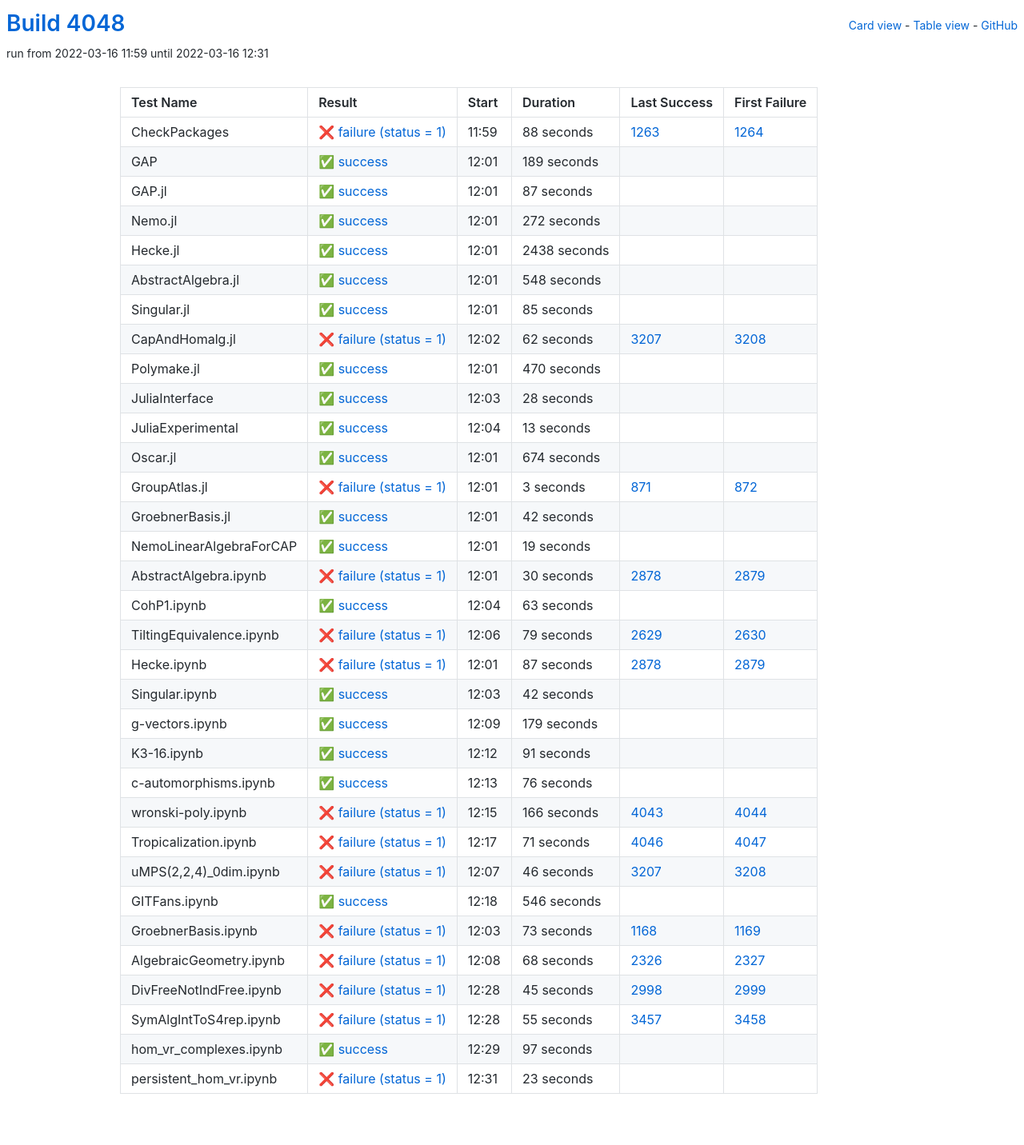
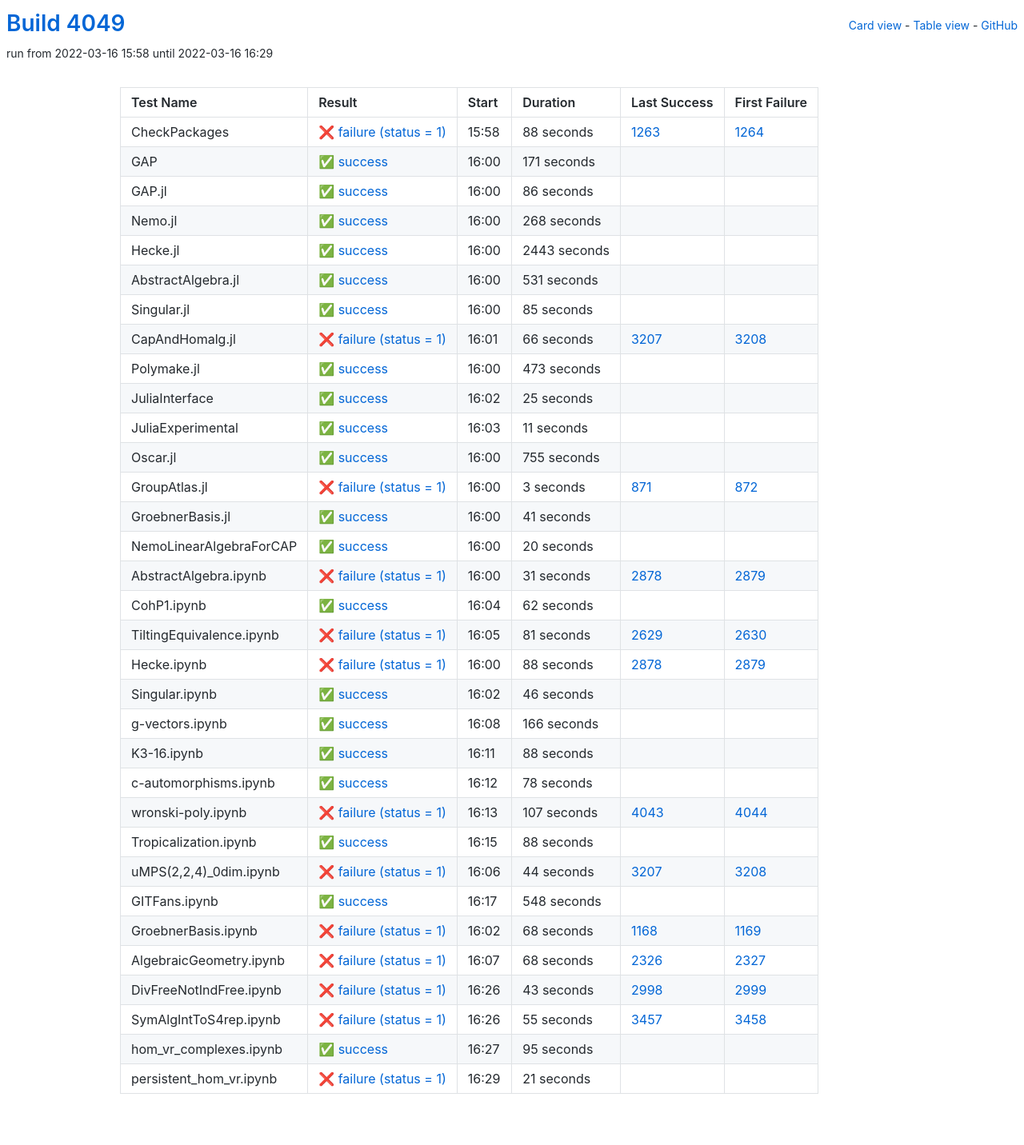
Before and after one commit to oscar-system/oscar-ci-status-stable, a Jekyll site: the page built from table.html, in a window 1280 px wide. Shown: the whole page at 80% size. Built offline with Jekyll 4.4.1, drawn with Linux system fonts in a browser that asks for light colours.

Commit message:
Build #4049

```diff
--- a/_data/ci.yml
+++ b/_data/ci.yml
@@ -1,6 +1,6 @@
 ---
-build: 4048
-build_url: https://oscarci.mathematik.uni-kl.de/job/oscar-stable/4048/
+build: 4049
+build_url: https://oscarci.mathematik.uni-kl.de/job/oscar-stable/4049/
 job: oscar-stable
 organization: oscar-system
 repo: oscar-ci-status-stable
@@ -8,8 +8,8 @@ repourl: https://github.com/oscar-system/oscar-ci-status-stable
 tests:
 - name: CheckPackages
   id: checkpackages
-  log: https://oscarci.mathematik.uni-kl.de/job/oscar-stable/4048/artifact/logs/build-4048/CheckPackages.log
-  start: 2022-03-16 11:59
+  log: https://oscarci.mathematik.uni-kl.de/job/oscar-stable/4049/artifact/logs/build-4049/CheckPackages.log
+  start: 2022-03-16 15:58
   success: false
   exitcode: 1
   status: failure
@@ -20,68 +20,68 @@ tests:
   first_failure_url: https://oscarci.mathematik.uni-kl.de/job/oscar-stable/1264/
 - name: GAP
   id: gap
-  log: https://oscarci.mathematik.uni-kl.de/job/oscar-stable/4048/artifact/logs/build-4048/GAP.log
-  start: 2022-03-16 12:01
+  log: https://oscarci.mathematik.uni-kl.de/job/oscar-stable/4049/artifact/logs/build-4049/GAP.log
+  start: 2022-03-16 16:00
   success: true
   exitcode: 0
   status: success
-  duration: 189
+  duration: 171
   last_success: false
   last_success_url:
   first_failure: false
   first_failure_url:
 - name: GAP.jl
   id: gap-jl
-  log: https://oscarci.mathematik.uni-kl.de/job/oscar-stable/4048/artifact/logs/build-4048/GAP.jl.log
-  start: 2022-03-16 12:01
+  log: https://oscarci.mathematik.uni-kl.de/job/oscar-stable/4049/artifact/logs/build-4049/GAP.jl.log
+  start: 2022-03-16 16:00
   success: true
   exitcode: 0
   status: success
-  duration: 87
+  duration: 86
   last_success: false
   last_success_url:
   first_failure: false
   first_failure_url:
 - name: Nemo.jl
   id: nemo-jl
-  log: https://oscarci.mathematik.uni-kl.de/job/oscar-stable/4048/artifact/logs/build-4048/Nemo.jl.log
-  start: 2022-03-16 12:01
+  log: https://oscarci.mathematik.uni-kl.de/job/oscar-stable/4049/artifact/logs/build-4049/Nemo.jl.log
+  start: 2022-03-16 16:00
   success: true
   exitcode: 0
   status: success
-  duration: 272
+  duration: 268
   last_success: false
   last_success_url:
   first_failure: false
   first_failure_url:
 - name: Hecke.jl
   id: hecke-jl
-  log: https://oscarci.mathematik.uni-kl.de/job/oscar-stable/4048/artifact/logs/build-4048/Hecke.jl.log
-  start: 2022-03-16 12:01
+  log: https://oscarci.mathematik.uni-kl.de/job/oscar-stable/4049/artifact/logs/build-4049/Hecke.jl.log
+  start: 2022-03-16 16:00
   success: true
   exitcode: 0
   status: success
-  duration: 2438
+  duration: 2443
   last_success: false
   last_success_url:
   first_failure: false
   first_failure_url:
 - name: AbstractAlgebra.jl
   id: abstractalgebra-jl
-  log: https://oscarci.mathematik.uni-kl.de/job/oscar-stable/4048/artifact/logs/build-4048/AbstractAlgebra.jl.log
-  start: 2022-03-16 12:01
+  log: https://oscarci.mathematik.uni-kl.de/job/oscar-stable/4049/artifact/logs/build-4049/AbstractAlgebra.jl.log
+  start: 2022-03-16 16:00
   success: true
   exitcode: 0
   status: success
-  duration: 548
+  duration: 531
   last_success: false
   last_success_url:
   first_failure: false
   first_failure_url:
 - name: Singular.jl
   id: singular-jl
-  log: https://oscarci.mathematik.uni-kl.de/job/oscar-stable/4048/artifact/logs/build-4048/Singular.jl.log
-  start: 2022-03-16 12:01
+  log: https://oscarci.mathematik.uni-kl.de/job/oscar-stable/4049/artifact/logs/build-4049/Singular.jl.log
+  start: 2022-03-16 16:00
   success: true
   exitcode: 0
   status: success
@@ -92,68 +92,68 @@ tests:
   first_failure_url:
 - name: CapAndHomalg.jl
   id: capandhomalg-jl
-  log: https://oscarci.mathematik.uni-kl.de/job/oscar-stable/4048/artifact/logs/build-4048/CapAndHomalg.jl.log
-  start: 2022-03-16 12:02
+  log: https://oscarci.mathematik.uni-kl.de/job/oscar-stable/4049/artifact/logs/build-4049/CapAndHomalg.jl.log
+  start: 2022-03-16 16:01
   success: false
   exitcode: 1
   status: failure
-  duration: 62
+  duration: 66
   last_success: 3207
   last_success_url: https://oscarci.mathematik.uni-kl.de/job/oscar-stable/3207/
   first_failure: 3208
   first_failure_url: https://oscarci.mathematik.uni-kl.de/job/oscar-stable/3208/
 - name: Polymake.jl
   id: polymake-jl
-  log: https://oscarci.mathematik.uni-kl.de/job/oscar-stable/4048/artifact/logs/build-4048/Polymake.jl.log
-  start: 2022-03-16 12:01
+  log: https://oscarci.mathematik.uni-kl.de/job/oscar-stable/4049/artifact/logs/build-4049/Polymake.jl.log
+  start: 2022-03-16 16:00
   success: true
   exitcode: 0
   status: success
-  duration: 470
+  duration: 473
   last_success: false
   last_success_url:
   first_failure: false
   first_failure_url:
 - name: JuliaInterface
   id: juliainterface
-  log: https://oscarci.mathematik.uni-kl.de/job/oscar-stable/4048/artifact/logs/build-4048/JuliaInterface.log
-  start: 2022-03-16 12:03
+  log: https://oscarci.mathematik.uni-kl.de/job/oscar-stable/4049/artifact/logs/build-4049/JuliaInterface.log
+  start: 2022-03-16 16:02
   success: true
   exitcode: 0
   status: success
-  duration: 28
+  duration: 25
   last_success: false
   last_success_url:
   first_failure: false
   first_failure_url:
 - name: JuliaExperimental
   id: juliaexperimental
-  log: https://oscarci.mathematik.uni-kl.de/job/oscar-stable/4048/artifact/logs/build-4048/JuliaExperimental.log
-  start: 2022-03-16 12:04
+  log: https://oscarci.mathematik.uni-kl.de/job/oscar-stable/4049/artifact/logs/build-4049/JuliaExperimental.log
+  start: 2022-03-16 16:03
   success: true
   exitcode: 0
   status: success
-  duration: 13
+  duration: 11
   last_success: false
   last_success_url:
   first_failure: false
   first_failure_url:
 - name: Oscar.jl
   id: oscar-jl
-  log: https://oscarci.mathematik.uni-kl.de/job/oscar-stable/4048/artifact/logs/build-4048/Oscar.jl.log
-  start: 2022-03-16 12:01
+  log: https://oscarci.mathematik.uni-kl.de/job/oscar-stable/4049/artifact/logs/build-4049/Oscar.jl.log
+  start: 2022-03-16 16:00
   success: true
   exitcode: 0
   status: success
-  duration: 674
+  duration: 755
   last_success: false
   last_success_url:
   first_failure: false
   first_failure_url:
 - name: GroupAtlas.jl
   id: groupatlas-jl
-  log: https://oscarci.mathematik.uni-kl.de/job/oscar-stable/4048/artifact/logs/build-4048/GroupAtlas.jl.log
-  start: 2022-03-16 12:01
+  log: https://oscarci.mathematik.uni-kl.de/job/oscar-stable/4049/artifact/logs/build-4049/GroupAtlas.jl.log
+  start: 2022-03-16 16:00
   success: false
   exitcode: 1
   status: failure
@@ -164,188 +164,188 @@ tests:
   first_failure_url: https://oscarci.mathematik.uni-kl.de/job/oscar-stable/872/
 - name: GroebnerBasis.jl
   id: groebnerbasis-jl
-  log: https://oscarci.mathematik.uni-kl.de/job/oscar-stable/4048/artifact/logs/build-4048/GroebnerBasis.jl.log
-  start: 2022-03-16 12:01
+  log: https://oscarci.mathematik.uni-kl.de/job/oscar-stable/4049/artifact/logs/build-4049/GroebnerBasis.jl.log
+  start: 2022-03-16 16:00
   success: true
   exitcode: 0
   status: success
-  duration: 42
+  duration: 41
   last_success: false
   last_success_url:
   first_failure: false
   first_failure_url:
 - name: NemoLinearAlgebraForCAP
   id: nemolinearalgebraforcap
-  log: https://oscarci.mathematik.uni-kl.de/job/oscar-stable/4048/artifact/logs/build-4048/NemoLinearAlgebraForCAP.log
-  start: 2022-03-16 12:01
+  log: https://oscarci.mathematik.uni-kl.de/job/oscar-stable/4049/artifact/logs/build-4049/NemoLinearAlgebraForCAP.log
+  start: 2022-03-16 16:00
   success: true
   exitcode: 0
   status: success
-  duration: 19
+  duration: 20
   last_success: false
   last_success_url:
   first_failure: false
   first_failure_url:
 - name: AbstractAlgebra.ipynb
   id: abstractalgebra-ipynb
-  log: https://oscarci.mathematik.uni-kl.de/job/oscar-stable/4048/artifact/logs/build-4048/AbstractAlgebra.ipynb.log
-  start: 2022-03-16 12:01
+  log: https://oscarci.mathematik.uni-kl.de/job/oscar-stable/4049/artifact/logs/build-4049/AbstractAlgebra.ipynb.log
+  start: 2022-03-16 16:00
   success: false
   exitcode: 1
   status: failure
-  duration: 30
+  duration: 31
   last_success: 2878
   last_success_url: https://oscarci.mathematik.uni-kl.de/job/oscar-stable/2878/
   first_failure: 2879
   first_failure_url: https://oscarci.mathematik.uni-kl.de/job/oscar-stable/2879/
 - name: CohP1.ipynb
   id: cohp1-ipynb
-  log: https://oscarci.mathematik.uni-kl.de/job/oscar-stable/4048/artifact/logs/build-4048/CohP1.ipynb.log
-  start: 2022-03-16 12:04
+  log: https://oscarci.mathematik.uni-kl.de/job/oscar-stable/4049/artifact/logs/build-4049/CohP1.ipynb.log
+  start: 2022-03-16 16:04
   success: true
   exitcode: 0
   status: success
-  duration: 63
+  duration: 62
   last_success: false
   last_success_url:
   first_failure: false
   first_failure_url:
 - name: TiltingEquivalence.ipynb
   id: tiltingequivalence-ipynb
-  log: https://oscarci.mathematik.uni-kl.de/job/oscar-stable/4048/artifact/logs/build-4048/TiltingEquivalence.ipynb.log
-  start: 2022-03-16 12:06
+  log: https://oscarci.mathematik.uni-kl.de/job/oscar-stable/4049/artifact/logs/build-4049/TiltingEquivalence.ipynb.log
+  start: 2022-03-16 16:05
   success: false
   exitcode: 1
   status: failure
-  duration: 79
+  duration: 81
   last_success: 2629
   last_success_url: https://oscarci.mathematik.uni-kl.de/job/oscar-stable/2629/
   first_failure: 2630
   first_failure_url: https://oscarci.mathematik.uni-kl.de/job/oscar-stable/2630/
 - name: Hecke.ipynb
   id: hecke-ipynb
-  log: https://oscarci.mathematik.uni-kl.de/job/oscar-stable/4048/artifact/logs/build-4048/Hecke.ipynb.log
-  start: 2022-03-16 12:01
+  log: https://oscarci.mathematik.uni-kl.de/job/oscar-stable/4049/artifact/logs/build-4049/Hecke.ipynb.log
+  start: 2022-03-16 16:00
   success: false
   exitcode: 1
   status: failure
-  duration: 87
+  duration: 88
   last_success: 2878
   last_success_url: https://oscarci.mathematik.uni-kl.de/job/oscar-stable/2878/
   first_failure: 2879
   first_failure_url: https://oscarci.mathematik.uni-kl.de/job/oscar-stable/2879/
 - name: Singular.ipynb
   id: singular-ipynb
-  log: https://oscarci.mathematik.uni-kl.de/job/oscar-stable/4048/artifact/logs/build-4048/Singular.ipynb.log
-  start: 2022-03-16 12:03
+  log: https://oscarci.mathematik.uni-kl.de/job/oscar-stable/4049/artifact/logs/build-4049/Singular.ipynb.log
+  start: 2022-03-16 16:02
   success: true
   exitcode: 0
   status: success
-  duration: 42
+  duration: 46
   last_success: false
   last_success_url:
   first_failure: false
   first_failure_url:
 - name: g-vectors.ipynb
   id: g-vectors-ipynb
-  log: https://oscarci.mathematik.uni-kl.de/job/oscar-stable/4048/artifact/logs/build-4048/g-vectors.ipynb.log
-  start: 2022-03-16 12:09
+  log: https://oscarci.mathematik.uni-kl.de/job/oscar-stable/4049/artifact/logs/build-4049/g-vectors.ipynb.log
+  start: 2022-03-16 16:08
   success: true
   exitcode: 0
   status: success
-  duration: 179
+  duration: 166
   last_success: false
   last_success_url:
   first_failure: false
   first_failure_url:
 - name: K3-16.ipynb
   id: k3-16-ipynb
-  log: https://oscarci.mathematik.uni-kl.de/job/oscar-stable/4048/artifact/logs/build-4048/K3-16.ipynb.log
-  start: 2022-03-16 12:12
+  log: https://oscarci.mathematik.uni-kl.de/job/oscar-stable/4049/artifact/logs/build-4049/K3-16.ipynb.log
+  start: 2022-03-16 16:11
   success: true
   exitcode: 0
   status: success
-  duration: 91
+  duration: 88
   last_success: false
   last_success_url:
   first_failure: false
   first_failure_url:
 - name: c-automorphisms.ipynb
   id: c-automorphisms-ipynb
-  log: https://oscarci.mathematik.uni-kl.de/job/oscar-stable/4048/artifact/logs/build-4048/c-automorphisms.ipynb.log
-  start: 2022-03-16 12:13
+  log: https://oscarci.mathematik.uni-kl.de/job/oscar-stable/4049/artifact/logs/build-4049/c-automorphisms.ipynb.log
+  start: 2022-03-16 16:12
   success: true
   exitcode: 0
   status: success
-  duration: 76
+  duration: 78
   last_success: false
   last_success_url:
   first_failure: false
   first_failure_url:
 - name: wronski-poly.ipynb
   id: wronski-poly-ipynb
-  log: https://oscarci.mathematik.uni-kl.de/job/oscar-stable/4048/artifact/logs/build-4048/wronski-poly.ipynb.log
-  start: 2022-03-16 12:15
+  log: https://oscarci.mathematik.uni-kl.de/job/oscar-stable/4049/artifact/logs/build-4049/wronski-poly.ipynb.log
+  start: 2022-03-16 16:13
   success: false
   exitcode: 1
   status: failure
-  duration: 166
+  duration: 107
   last_success: 4043
   last_success_url: https://oscarci.mathematik.uni-kl.de/job/oscar-stable/4043/
   first_failure: 4044
   first_failure_url: https://oscarci.mathematik.uni-kl.de/job/oscar-stable/4044/
 - name: Tropicalization.ipynb
   id: tropicalization-ipynb
-  log: https://oscarci.mathematik.uni-kl.de/job/oscar-stable/4048/artifact/logs/build-4048/Tropicalization.ipynb.log
-  start: 2022-03-16 12:17
+  log: https://oscarci.mathematik.uni-kl.de/job/oscar-stable/4049/artifact/logs/build-4049/Tropicalization.ipynb.log
+  start: 2022-03-16 16:15
+  success: true
+  exitcode: 0
+  status: success
+  duration: 88
+  last_success: false
+  last_success_url:
+  first_failure: false
+  first_failure_url:
+- name: uMPS(2,2,4)_0dim.ipynb
+  id: umps-2-2-4-0dim-ipynb
+  log: https://oscarci.mathematik.uni-kl.de/job/oscar-stable/4049/artifact/logs/build-4049/uMPS-2-2-4-_0dim.ipynb.log
+  start: 2022-03-16 16:06
   success: false
   exitcode: 1
   status: failure
-  duration: 71
-  last_success: 4046
-  last_success_url: https://oscarci.mathematik.uni-kl.de/job/oscar-stable/4046/
-  first_failure: 4047
-  first_failure_url: https://oscarci.mathematik.uni-kl.de/job/oscar-stable/4047/
-- name: uMPS(2,2,4)_0dim.ipynb
-  id: umps-2-2-4-0dim-ipynb
-  log: https://oscarci.mathematik.uni-kl.de/job/oscar-stable/4048/artifact/logs/build-4048/uMPS-2-2-4-_0dim.ipynb.log
-  start: 2022-03-16 12:07
-  success: false
-  exitcode: 1
-  status: failure
-  duration: 46
+  duration: 44
   last_success: 3207
   last_success_url: https://oscarci.mathematik.uni-kl.de/job/oscar-stable/3207/
   first_failure: 3208
   first_failure_url: https://oscarci.mathematik.uni-kl.de/job/oscar-stable/3208/
 - name: GITFans.ipynb
   id: gitfans-ipynb
-  log: https://oscarci.mathematik.uni-kl.de/job/oscar-stable/4048/artifact/logs/build-4048/GITFans.ipynb.log
-  start: 2022-03-16 12:18
+  log: https://oscarci.mathematik.uni-kl.de/job/oscar-stable/4049/artifact/logs/build-4049/GITFans.ipynb.log
+  start: 2022-03-16 16:17
   success: true
   exitcode: 0
   status: success
-  duration: 546
+  duration: 548
   last_success: false
   last_success_url:
   first_failure: false
   first_failure_url:
 - name: GroebnerBasis.ipynb
   id: groebnerbasis-ipynb
-  log: https://oscarci.mathematik.uni-kl.de/job/oscar-stable/4048/artifact/logs/build-4048/GroebnerBasis.ipynb.log
-  start: 2022-03-16 12:03
+  log: https://oscarci.mathematik.uni-kl.de/job/oscar-stable/4049/artifact/logs/build-4049/GroebnerBasis.ipynb.log
+  start: 2022-03-16 16:02
   success: false
   exitcode: 1
   status: failure
-  duration: 73
+  duration: 68
   last_success: 1168
   last_success_url: https://oscarci.mathematik.uni-kl.de/job/oscar-stable/1168/
   first_failure: 1169
   first_failure_url: https://oscarci.mathematik.uni-kl.de/job/oscar-stable/1169/
 - name: AlgebraicGeometry.ipynb
   id: algebraicgeometry-ipynb
-  log: https://oscarci.mathematik.uni-kl.de/job/oscar-stable/4048/artifact/logs/build-4048/AlgebraicGeometry.ipynb.log
-  start: 2022-03-16 12:08
+  log: https://oscarci.mathematik.uni-kl.de/job/oscar-stable/4049/artifact/logs/build-4049/AlgebraicGeometry.ipynb.log
+  start: 2022-03-16 16:07
   success: false
   exitcode: 1
   status: failure
@@ -356,20 +356,20 @@ tests:
   first_failure_url: https://oscarci.mathematik.uni-kl.de/job/oscar-stable/2327/
 - name: DivFreeNotIndFree.ipynb
   id: divfreenotindfree-ipynb
-  log: https://oscarci.mathematik.uni-kl.de/job/oscar-stable/4048/artifact/logs/build-4048/DivFreeNotIndFree.ipynb.log
-  start: 2022-03-16 12:28
+  log: https://oscarci.mathematik.uni-kl.de/job/oscar-stable/4049/artifact/logs/build-4049/DivFreeNotIndFree.ipynb.log
+  start: 2022-03-16 16:26
   success: false
   exitcode: 1
   status: failure
-  duration: 45
+  duration: 43
   last_success: 2998
   last_success_url: https://oscarci.mathematik.uni-kl.de/job/oscar-stable/2998/
   first_failure: 2999
   first_failure_url: https://oscarci.mathematik.uni-kl.de/job/oscar-stable/2999/
 - name: SymAlgIntToS4rep.ipynb
   id: symalginttos4rep-ipynb
-  log: https://oscarci.mathematik.uni-kl.de/job/oscar-stable/4048/artifact/logs/build-4048/SymAlgIntToS4rep.ipynb.log
-  start: 2022-03-16 12:28
+  log: https://oscarci.mathematik.uni-kl.de/job/oscar-stable/4049/artifact/logs/build-4049/SymAlgIntToS4rep.ipynb.log
+  start: 2022-03-16 16:26
   success: false
   exitcode: 1
   status: failure
@@ -380,24 +380,24 @@ tests:
   first_failure_url: https://oscarci.mathematik.uni-kl.de/job/oscar-stable/3458/
 - name: hom_vr_complexes.ipynb
   id: hom-vr-complexes-ipynb
-  log: https://oscarci.mathematik.uni-kl.de/job/oscar-stable/4048/artifact/logs/build-4048/hom_vr_complexes.ipynb.log
-  start: 2022-03-16 12:29
+  log: https://oscarci.mathematik.uni-kl.de/job/oscar-stable/4049/artifact/logs/build-4049/hom_vr_complexes.ipynb.log
+  start: 2022-03-16 16:27
   success: true
   exitcode: 0
   status: success
-  duration: 97
+  duration: 95
   last_success: false
   last_success_url:
   first_failure: false
   first_failure_url:
 - name: persistent_hom_vr.ipynb
   id: persistent-hom-vr-ipynb
-  log: https://oscarci.mathematik.uni-kl.de/job/oscar-stable/4048/artifact/logs/build-4048/persistent_hom_vr.ipynb.log
-  start: 2022-03-16 12:31
+  log: https://oscarci.mathematik.uni-kl.de/job/oscar-stable/4049/artifact/logs/build-4049/persistent_hom_vr.ipynb.log
+  start: 2022-03-16 16:29
   success: false
   exitcode: 1
   status: failure
-  duration: 23
+  duration: 21
   last_success: false
   last_success_url:
   first_failure: false
```
Also changed, not shown: README.md.
